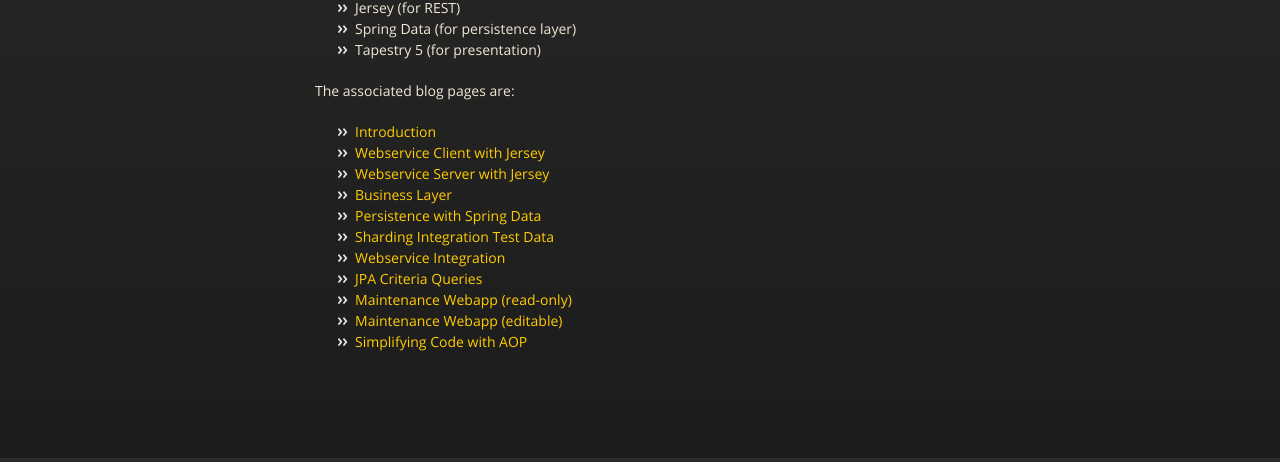
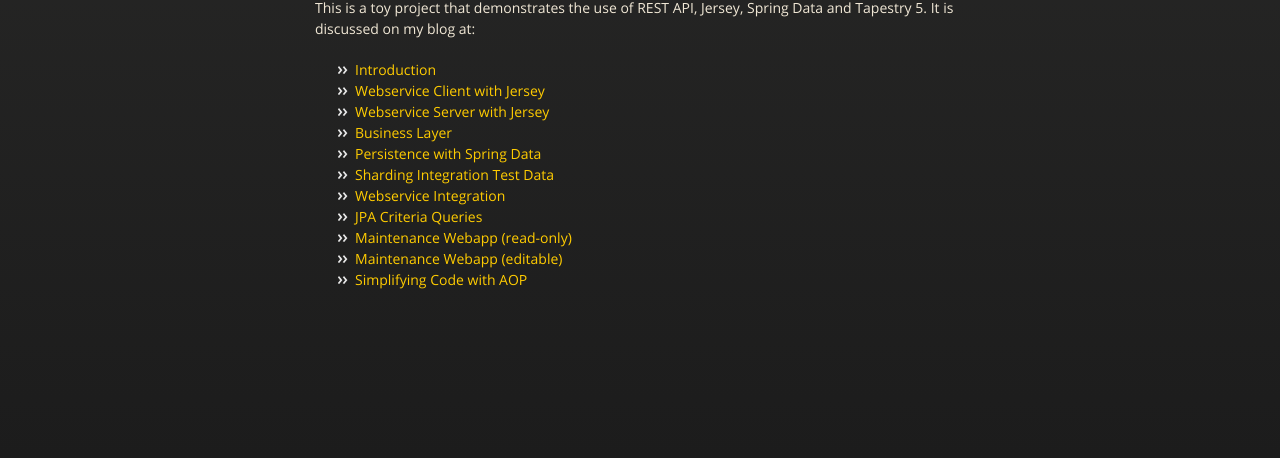
Before and after one commit to beargiles/project-student, a plain HTML site: page index.html in a window 1280 px wide. Shown: the part 342-804 px from the top of the page. Drawn offline with nearby package versions, Linux system fonts and the light colour scheme.

Commit message:
Refined description.

```diff
--- a/index.html
+++ b/index.html
@@ -40,13 +40,7 @@
 
         <h1>
 <a name="project-student" class="anchor" href="#project-student"><span class="octicon octicon-link"></span></a>project-student</h1>
-
-<ul>
-<li>Jersey (for REST)</li>
-<li>Spring Data (for persistence layer)</li>
-<li>Tapestry 5 (for presentation)</li>
-</ul>
-<p>The associated blog pages are:
+          <p>This is a toy project that demonstrates the use of REST API, Jersey, Spring Data and Tapestry 5. It is discussed on my blog at:</p>
 <ul>
 <li><a href="http://invariantproperties.com/2013/12/10/project-student/">Introduction</a></li>
 <li><a href="http://invariantproperties.com/2013/12/16/project-student-webservice-client/">Webservice Client with Jersey</a></li>
```
